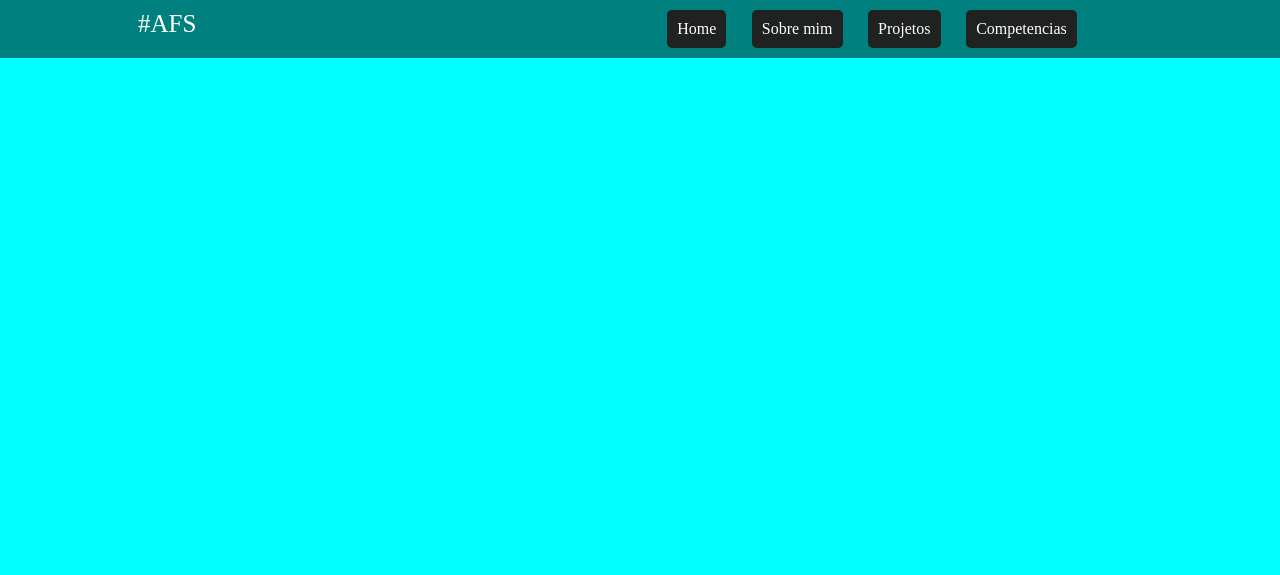
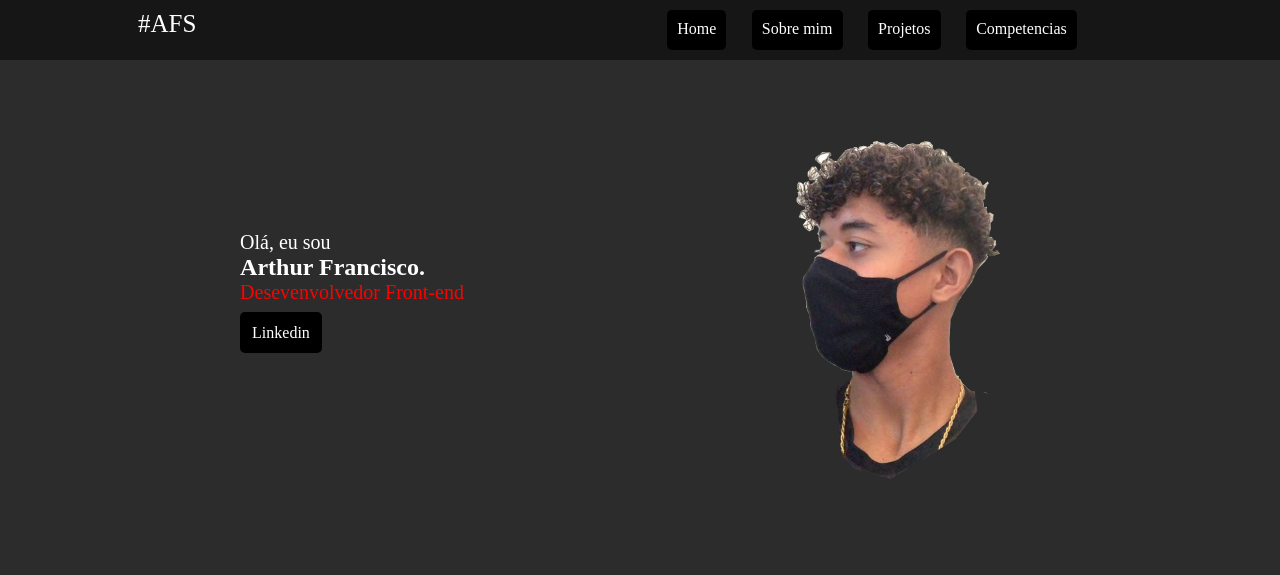
Before and after one commit to Thur0Arthur/portifolio, a plain HTML site: page index.html in a window 1280 px wide. Shown: the top 575 px of the page. Drawn offline with Linux system fonts and the light colour scheme.

Commit message:
segundo commit

```diff
--- a/assets/arquivoCSS/template.css
+++ b/assets/arquivoCSS/template.css
@@ -1,3 +1,8 @@
+@media (max-width: 720px) {
+    .sectionOne_area{
+        flex-direction: column-reverse;
+    }
+}
 *{
     box-sizing: 0;
     margin: 0;
@@ -5,11 +10,23 @@
 body {
     background-color: #313333;
 }
+
+body::-webkit-scrollbar {
+    width: 12px;
+    background-color: #222020;
+}
+body::-webkit-scrollbar-thumb {
+    background-color: #a89a9a;
+    border-radius: 2px;
+
+}
+
 /*AREA HEADER*/
 header{
     position: fixed;
     display: flex;
     width: 100vw;
+    height: 60px;
     background-color: rgba(01, 01, 01, 0.5);
 }
 header p{
@@ -32,20 +49,62 @@ nav {
     margin-right: 2vw;
     padding: 10px;
     margin-bottom: 10px;
-    background-color: #202222;
+    background-color: #000000;
     color: #fff;
     border-radius: 5px;
     cursor: pointer;
 }
 #navigationMenu div:hover{
-    background-color: #000000;
+    background-color: #202222;
 }
+nav img{
+    display: none;
+}
+
 
 /*AREA SECTION ONE*/
 .sectionOne{
     height: 1600px;
-    background-color: aqua;
+    background-color: rgb(44, 44, 44);
 }
+.sectionOne_area {
+    display: flex;
+    justify-content: center;
+    align-items: center;
+}
+.sectionOne_text{
+    margin-right: 20vw;
+}
+.sectionOne_text p{
+    font-size: 20px;
+    color: #fff;
+}
+.sectionOne_text .p{
+    color: #ff0000;
+    margin-bottom: 20px;
+}
+.sectionOne_text h1{
+    color: #fff;
+}
+.sectionOne_text a{
+    text-decoration: none;
+    background-color: #000000;
+    color: #fff;
+    padding: 12px;
+    border-radius: 5px;
+}
+.sectionOne_text a:hover{
+    background-color: #202222;
+}
+.sectionOne_IMG{
+
+}
+.sectionOne_IMG img{
+    width: 60px;
+    height: 568px;
+    width: 320px;
+}
+
 
 /*AREA SECTION TWO*/
 .sectionTwo{
--- a/index.html
+++ b/index.html
@@ -11,6 +11,7 @@
     <header>
         <p>#AFS</p>
         <nav>
+            <img src="imagens/curriculofoto (2).jpg" alt="">
             <div id="navigationMenu">
                 <div onclick="home()" id="home">Home</div>
                 <div onclick="aboutMe()" id="aboutMe">Sobre mim</div>
@@ -20,6 +21,20 @@
         </nav>
     </header>
     <section class="sectionOne">
+        <div class="sectionOne_area">
+            <div class="sectionOne_text">
+                <p>Olá, eu sou</p>
+                <h1>Arthur Francisco.</h1>
+                <p class="p">Desevenvolvedor Front-end</p>
+                <div>
+                    <a href="https://www.linkedin.com/in/arthur-francisco-silvestre-186bb0240/" target="_blank">Linkedin</a>
+                </div>
+            </div>
+            <div class="sectionOne_IMG">
+                <img src="imagens/semfundo.png" alt="">
+            </div>
+
+        </div>
 
     </section>
     <section class="sectionTwo">
```
Also changed, not shown: imagens/ImagemThurLateral.jpg (added), imagens/curriculofoto (2).jpg (added), imagens/semfundo.png (added).
